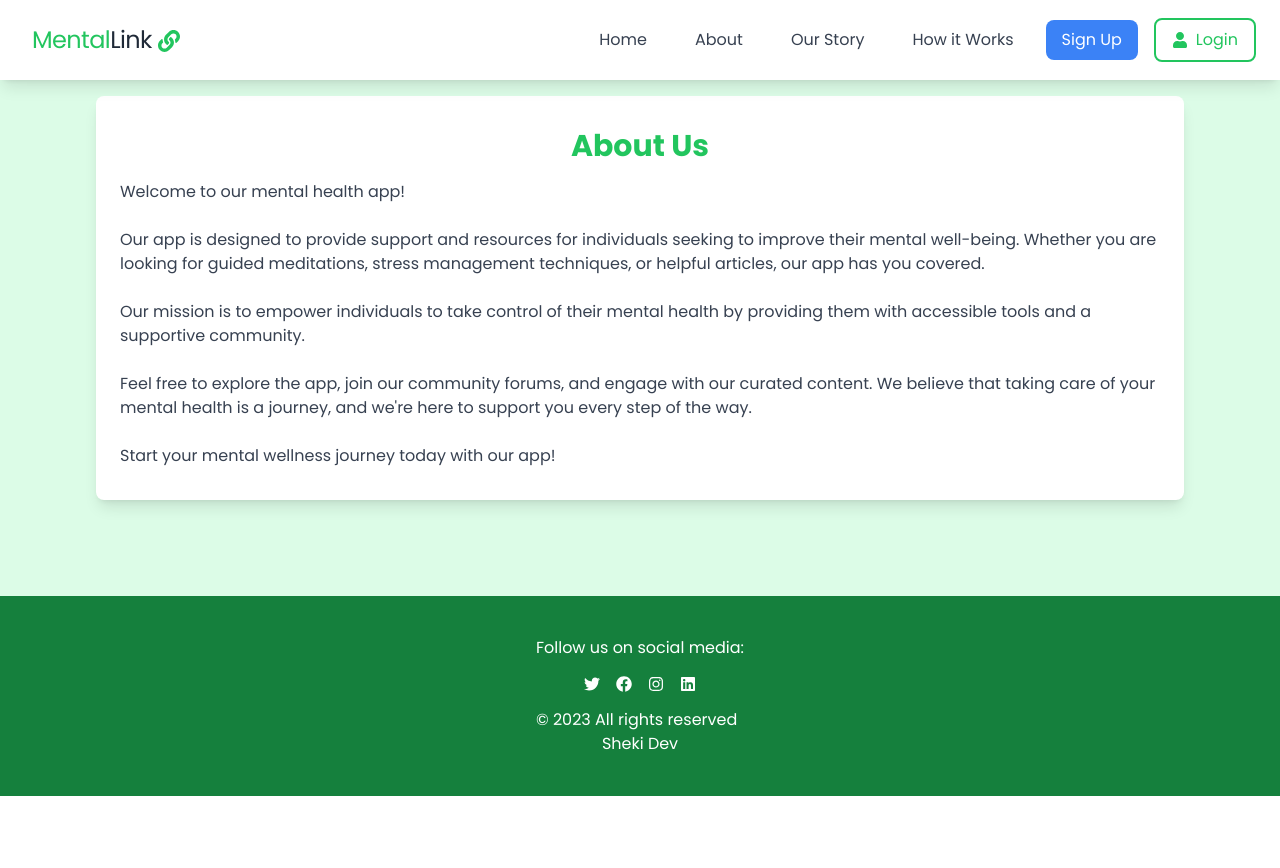
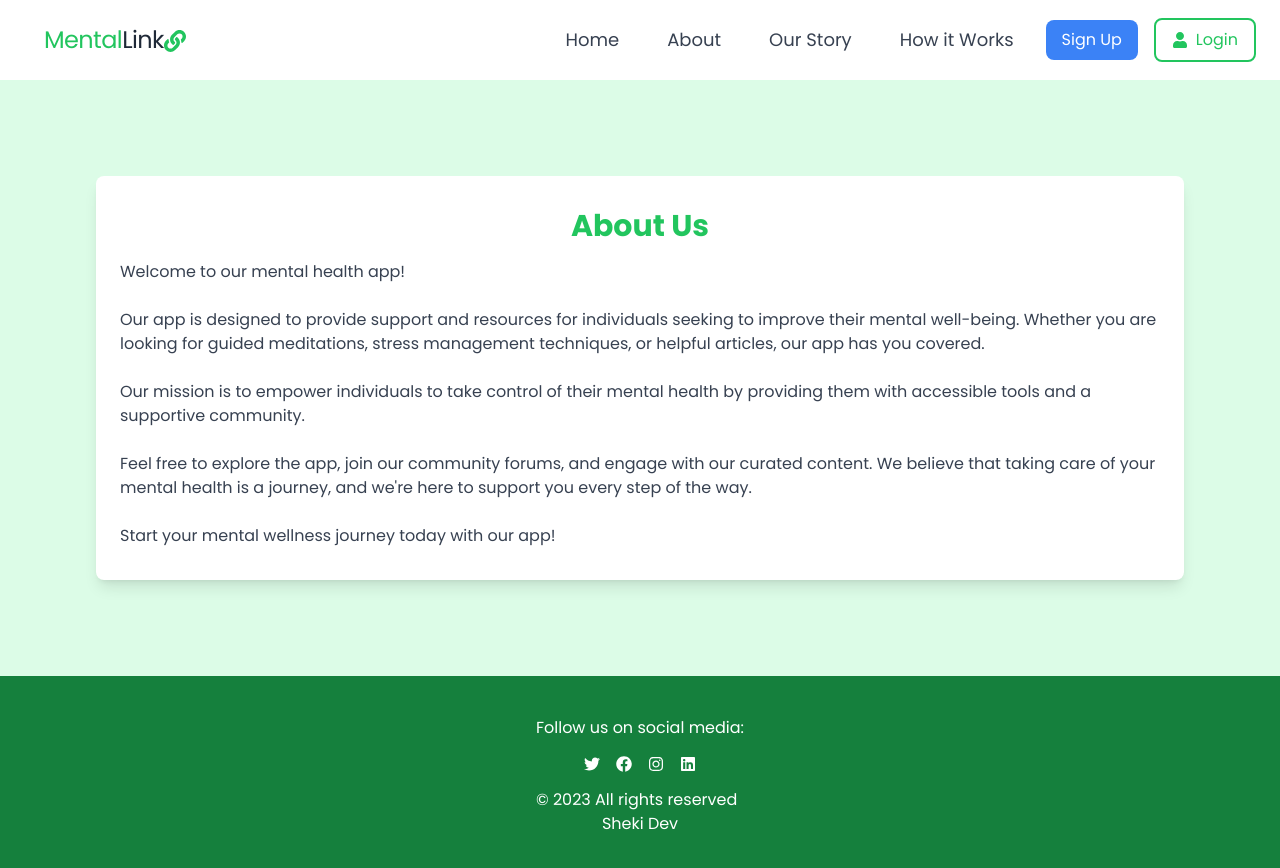
Before and after one commit to shekinahmanyi/mental_link_project, a React (Create React App) app in the folder frontend/: page /about in a window 1280 px wide. Shown: the top 868 px of the page. Before the commit the page ends 800 px from the top, so only its background shows below. Built offline with nearby package versions, Linux system fonts and the light colour scheme.

Commit message:
Made changes on the Navbar

```diff
--- a/frontend/src/components/Navbar.jsx
+++ b/frontend/src/components/Navbar.jsx
@@ -1,28 +1,49 @@
-import React, { useState } from "react";
+import React, { useState,useEffect } from "react";
 import { Link } from "react-router-dom";
 import { FaUser, FaLink, FaBars, FaTimes } from "react-icons/fa";
 
 function Navbar() {
   const [isOpen, setIsOpen] = useState(false);
+  const [isScrolled, setIsScrolled] = useState(false);
 
+
+  useEffect(() => {
+    const handleScroll = () => {
+      if (window.scrollY > 0) {
+        setIsScrolled(true);
+      } else {
+        setIsScrolled(false);
+      }
+    };
+
+    window.addEventListener("scroll", handleScroll);
+
+    return () => {
+      window.removeEventListener("scroll", handleScroll);
+    };
+  }, []);
 
   const toggleMenu = () => {
     setIsOpen(!isOpen);
   };
 
   return (
-    <nav className="navbar mb-2 shadow-lg bg-white text-neutral-content fixed top-0 inset-x-0 z-50">
+    <nav
+    className={`navbar shadow-lg bg-white text-neutral-content ${
+      isScrolled ? "fixed top-0 inset-x-0 z-50" : ""
+    }`}
+  >
       <div className="container mx-auto px-6 flex items-center justify-between">
-        <div className="px-2 text-2xl mb-6 mt-6">
+        <div className="px-5 text-2xl mb-6 mt-6">
           <span className="text-green-500 tracking-tight">
-            Mental<span className="text-gray-800">Link </span>
+            Mental<span className="text-gray-800">Link</span>
             <FaLink className="inline pr-2 md:inline-block text-3xl" />
           </span>
         </div>
-        <div className="flex items-center space-x-4 md:hidden">
+        <div className="flex items-center space-x-2 md:hidden">
           <button
             onClick={toggleMenu}
-            className="text-green-700 hover:text-green-800 text-2xl focus:outline-none"
+            className="text-green-700 hover:text-green-800 text-3xl focus:outline-none"
           >
             {isOpen ? <FaTimes /> : <FaBars />}
           </button>
@@ -30,25 +51,25 @@ function Navbar() {
         <div className="hidden md:flex md:items-center md:space-x-4">
           <Link
             to="/"
-            className="text-base px-4 py-2 font-medium text-gray-700 hover:text-gray-800"
+            className="text-lg px-4 py-2 font-medium text-gray-700 hover:text-blue-400"
           >
             Home
           </Link>
           <Link
             to="/about"
-            className="text-base px-4 py-2 font-medium text-gray-700 hover:text-gray-800"
+            className="text-lg px-4 py-2 font-medium text-gray-700 hover:text-blue-400"
           >
             About
           </Link>
           <Link
             to="/story"
-            className="text-base px-4 py-2 font-medium text-gray-700 hover:text-gray-800"
+            className="text-lg px-4 py-2 font-medium text-gray-700 hover:text-blue-400"
           >
             Our Story
           </Link>
           <Link
             to="/works"
-            className="text-base px-4 py-2 font-medium text-gray-700 hover:text-gray-800"
+            className="text-lg px-4 py-2 font-medium text-gray-700 hover:text-blue-400"
           >
             How it Works
           </Link>
```
